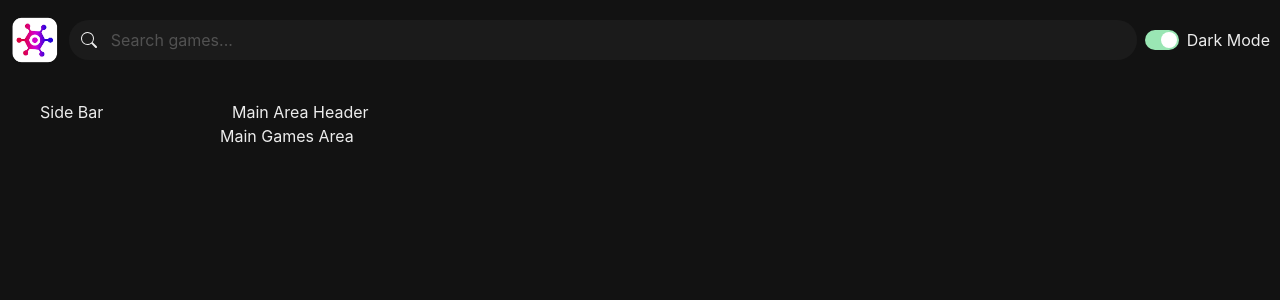
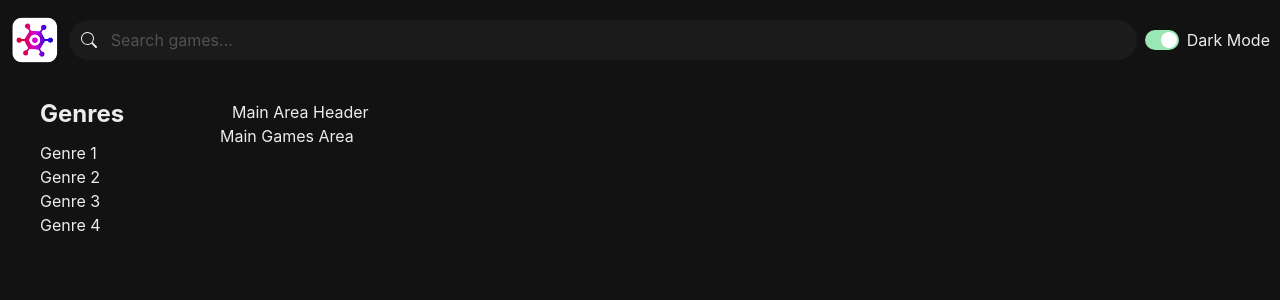
Before and after one commit to deviskobby/gamezhive, a React (Vite) app: page / in a window 1280 px wide. Shown: the top 300 px of the page. Built offline with nearby package versions, Linux system fonts and the light colour scheme.

Commit message:
Added GenreList Component

```diff
--- /dev/null
+++ b/src/components/GenreList.tsx
@@ -0,0 +1,19 @@
+import { Heading, List, ListItem } from "@chakra-ui/react";
+
+const GenreList = () => {
+  return (
+    <>
+      <Heading fontSize="2xl" marginBottom={3}>
+        Genres
+      </Heading>
+      <List>
+        <ListItem>Genre 1</ListItem>
+        <ListItem>Genre 2</ListItem>
+        <ListItem>Genre 3</ListItem>
+        <ListItem>Genre 4</ListItem>
+      </List>
+    </>
+  );
+};
+
+export default GenreList;
--- a/src/pages/HomePage.tsx
+++ b/src/pages/HomePage.tsx
@@ -1,4 +1,5 @@
 import { Box, Grid, GridItem, Show } from "@chakra-ui/react";
+import GenreList from "../components/GenreList";
 
 const HomePage = () => {
   return (
@@ -11,7 +12,7 @@ const HomePage = () => {
     >
       <Show above="lg">
         <GridItem area="aside" paddingX={5}>
-          <h1>Side Bar</h1>
+          <GenreList />
         </GridItem>
       </Show>
       <GridItem area="main">
```
